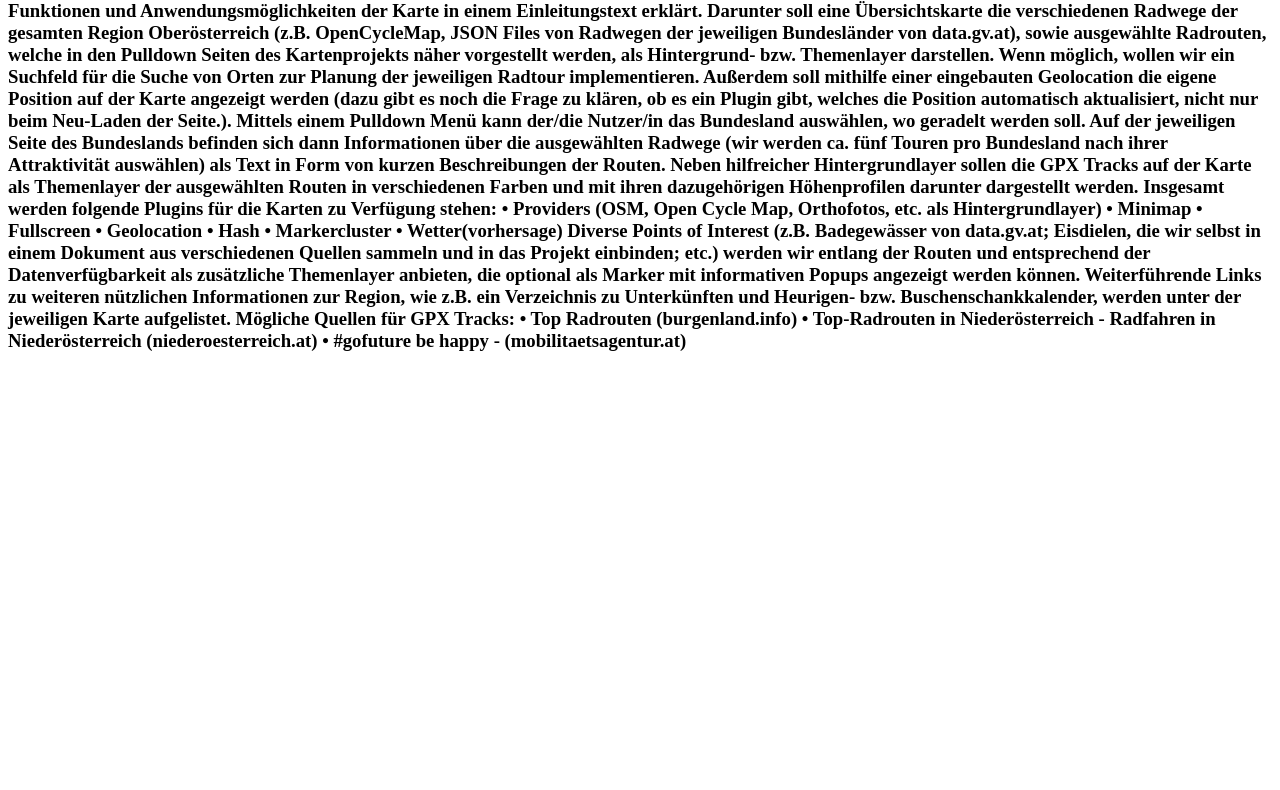
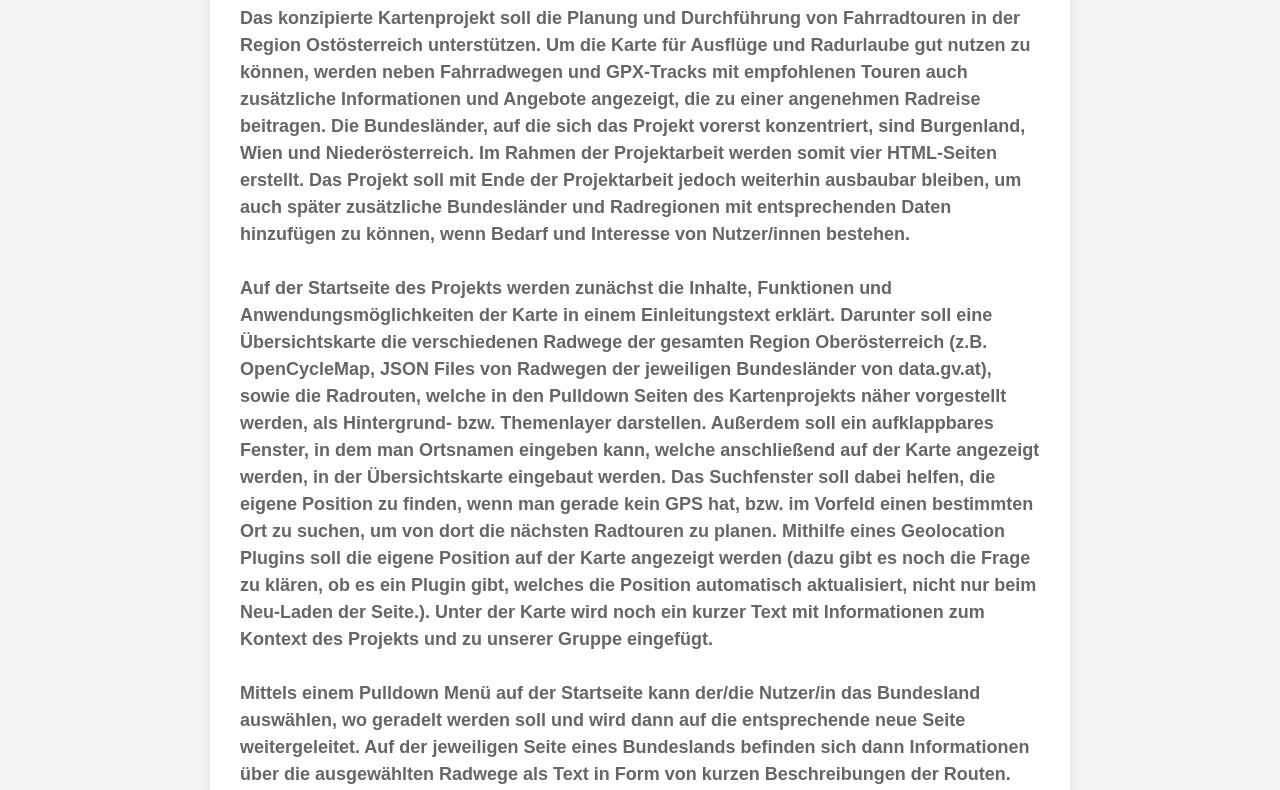
Before and after one commit to bikebuddies/radl, a plain HTML site: page index.html in a window 1280 px wide. Shown: the part 176-966 px from the top of the page. Before the commit the page ends 800 px from the top, so only its background shows below. Drawn offline with Linux system fonts and the light colour scheme.

Commit message:
Simon: Konzept auf Homepage eingetragen mit Links und CSS

```diff
--- a/index.html
+++ b/index.html
@@ -1,42 +1,88 @@
-<h1> BikeBuddies</h1>
+<!DOCTYPE html>
+<html>
 
-<h3>
-    BikeBuddies
-    Das konzipierte Kartenprojekt soll die Planung und Durchführung von Fahrradtouren in Ostösterreich unterstützen. Um
-    die Karte für Ausflüge und Radurlaube zu optimieren, können neben Fahrradwegen und GPX Tracks für empfohlene Touren
-    auch zusätzliche Informationen und Angebote angezeigt werden, die zu einer angenehmen Radreise beitragen. Die
-    Bundesländer, auf die sich das Projekt vorerst konzentriert, sind Burgenland, Wien und Niederösterreich. Das Projekt
-    soll mit Ende der Projektarbeit aber weiterhin ausbaubar bleiben, um auch später zusätzliche Bundesländer und
-    Radregionen mit entsprechenden Daten hinzufügen zu können, wenn Bedarf und Interesse von Nutzer/innen bestehen.
-    Auf der Startseite des Projekts werden zunächst die Funktionen und Anwendungsmöglichkeiten der Karte in einem
-    Einleitungstext erklärt. Darunter soll eine Übersichtskarte die verschiedenen Radwege der gesamten Region
-    Oberösterreich (z.B. OpenCycleMap, JSON Files von Radwegen der jeweiligen Bundesländer von data.gv.at), sowie
-    ausgewählte Radrouten, welche in den Pulldown Seiten des Kartenprojekts näher vorgestellt werden, als Hintergrund-
-    bzw. Themenlayer darstellen. Wenn möglich, wollen wir ein Suchfeld für die Suche von Orten zur Planung der
-    jeweiligen Radtour implementieren. Außerdem soll mithilfe einer eingebauten Geolocation die eigene Position auf der
-    Karte angezeigt werden (dazu gibt es noch die Frage zu klären, ob es ein Plugin gibt, welches die Position
-    automatisch aktualisiert, nicht nur beim Neu-Laden der Seite.).
-    Mittels einem Pulldown Menü kann der/die Nutzer/in das Bundesland auswählen, wo geradelt werden soll. Auf der
-    jeweiligen Seite des Bundeslands befinden sich dann Informationen über die ausgewählten Radwege (wir werden ca. fünf
-    Touren pro Bundesland nach ihrer Attraktivität auswählen) als Text in Form von kurzen Beschreibungen der Routen.
-    Neben hilfreicher Hintergrundlayer sollen die GPX Tracks auf der Karte als Themenlayer der ausgewählten Routen in
-    verschiedenen Farben und mit ihren dazugehörigen Höhenprofilen darunter dargestellt werden. Insgesamt werden
-    folgende Plugins für die Karten zu Verfügung stehen:
-    • Providers (OSM, Open Cycle Map, Orthofotos, etc. als Hintergrundlayer)
-    • Minimap
-    • Fullscreen
-    • Geolocation
-    • Hash
-    • Markercluster
-    • Wetter(vorhersage)
-    Diverse Points of Interest (z.B. Badegewässer von data.gv.at; Eisdielen, die wir selbst in einem Dokument aus
-    verschiedenen Quellen sammeln und in das Projekt einbinden; etc.) werden wir entlang der Routen und entsprechend der
-    Datenverfügbarkeit als zusätzliche Themenlayer anbieten, die optional als Marker mit informativen Popups angezeigt
-    werden können. Weiterführende Links zu weiteren nützlichen Informationen zur Region, wie z.B. ein Verzeichnis zu
-    Unterkünften und Heurigen- bzw. Buschenschankkalender, werden unter der jeweiligen Karte aufgelistet.
-    Mögliche Quellen für GPX Tracks:
-    • Top Radrouten (burgenland.info)
-    • Top-Radrouten in Niederösterreich - Radfahren in Niederösterreich (niederoesterreich.at)
-    • #gofuture be happy - (mobilitaetsagentur.at)
+<head>
+  <title>BikeBuddies: Radln in Ostösterreich</title>
+  <link rel="stylesheet" href="main.css">
+</head>
 
-</h3>
+<body>
+  <div class="container">
+    <h5>VU Geoinformatik: Web mapping (Sommersemester 2023) - Konzept zum Gruppenprojekt
+      Projektgruppe: <br>Simon Damarow, Miriam Kirschner, Laura Saxero</h5>
+    <h1>BikeBuddies</h1>
+    <h3>
+      Das konzipierte Kartenprojekt soll die Planung und Durchführung von Fahrradtouren in der Region Ostösterreich
+      unterstützen. Um die Karte für Ausflüge und Radurlaube gut nutzen zu können, werden neben Fahrradwegen und
+      GPX-Tracks mit empfohlenen Touren auch zusätzliche Informationen und Angebote angezeigt, die zu einer angenehmen
+      Radreise beitragen. Die Bundesländer, auf die sich das Projekt vorerst konzentriert, sind Burgenland, Wien und
+      Niederösterreich. Im Rahmen der Projektarbeit werden somit vier HTML-Seiten erstellt. Das Projekt soll mit Ende
+      der Projektarbeit jedoch weiterhin ausbaubar bleiben, um auch später zusätzliche Bundesländer und Radregionen mit
+      entsprechenden Daten hinzufügen zu können, wenn Bedarf und Interesse von Nutzer/innen bestehen.
+      <br> <br>
+      Auf der Startseite des Projekts werden zunächst die Inhalte, Funktionen und Anwendungsmöglichkeiten der Karte in
+      einem Einleitungstext erklärt. Darunter soll eine Übersichtskarte die verschiedenen Radwege der gesamten Region
+      Oberösterreich (z.B. OpenCycleMap, JSON Files von Radwegen der jeweiligen Bundesländer von data.gv.at), sowie die
+      Radrouten, welche in den Pulldown Seiten des Kartenprojekts näher vorgestellt werden, als Hintergrund- bzw.
+      Themenlayer darstellen. Außerdem soll ein aufklappbares Fenster, in dem man Ortsnamen eingeben kann, welche
+      anschließend auf der Karte angezeigt werden, in der Übersichtskarte eingebaut werden. Das Suchfenster soll dabei
+      helfen, die eigene Position zu finden, wenn man gerade kein GPS hat, bzw. im Vorfeld einen bestimmten Ort zu
+      suchen, um von dort die nächsten Radtouren zu planen. Mithilfe eines Geolocation Plugins soll die eigene Position
+      auf der Karte angezeigt werden (dazu gibt es noch die Frage zu klären, ob es ein Plugin gibt, welches die Position
+      automatisch aktualisiert, nicht nur beim Neu-Laden der Seite.). Unter der Karte wird noch ein kurzer Text mit
+      Informationen zum Kontext des Projekts und zu unserer Gruppe eingefügt.
+      <br> <br>
+      Mittels einem Pulldown Menü auf der Startseite kann der/die Nutzer/in das Bundesland auswählen, wo geradelt werden
+      soll und wird dann auf die entsprechende neue Seite weitergeleitet. Auf der jeweiligen Seite eines Bundeslands
+      befinden sich dann Informationen über die ausgewählten Radwege als Text in Form von kurzen Beschreibungen der
+      Routen. Wir werden ca. fünf Touren pro Bundesland auswählen, die wir am ansprechendsten finden. Neben hilfreicher
+      Hintergrundlayer (z.B. Orthofotos und Topographie mit Beschriftungen) sollen die GPX Tracks auf der Karte als
+      Themenlayer der ausgewählten Routen in verschiedenen Farben und mit ihren dazugehörigen Höhenprofilen darunter
+      dargestellt werden. Diverse Points of Interest (z.B. Badegewässer von data.gv.at; Eisdielen, die wir selbst in
+      einem Dokument aus verschiedenen Quellen entlang der Routen sammeln und in das Projekt einbinden) werden wir
+      entlang der Routen und entsprechend der Datenverfügbarkeit als zusätzliche Themenlayer anbieten, die optional als
+      Marker mit informativen Popups angezeigt werden können. Insgesamt werden folgende Plugins für die Karten zu
+      Verfügung stehen:
+      <ul>
+        <li>Providers (OSM, Open Cycle Map, Orthofotos, etc. als Hintergrundlayer)</li>
+        <li>Minimap</li>
+        <li>Fullscreen</li>
+        <li>Geolocation</li>
+        <li>Hash</li>
+        <li>Markercluster</li>
+        <li>Wettervorhersage</li>
+      </ul>
+
+      Weiterführende Links zu weiteren nützlichen Informationen zur Region, wie z.B. ein Verzeichnis zu Unterkünften und
+      Heurigen- bzw. Buschenschankkalender, werden unter der jeweiligen Karte aufgelistet.
+
+      <h1>Mögliche Quellen für GPX Tracks:</h1>
+      <ul>
+        <li><a href="https://www.burgenland.info/erleben/sportlich-aktiv/mit-dem-rad/top-radrouten">Top Radrouten (burgenland.info)</a></li>
+        <li><a href="https://www.niederoesterreich.at/top-radrouten">Top-Radrouten in Niederösterreich - Radfahren in Niederösterreich (niederoesterreich.at)</a></li>
+        <li><a href="https://www.mobilitaetsagentur.at/touren/">#gofuture be happy - (mobilitaetsagentur.at)</a></li>
+      </ul>
+
+      <h1>Mögliche Quellen für Points of Interest:</h1>
+      <ul>
+        <li><a href="https://www.data.gv.at/katalog/dataset/2646025c-8ab9-4850-b76c-c2f508b34798">Österreichische Badegewässer</a></li>
+        <li><a href="https://www.data.gv.at/katalog/dataset/898afe8c-0297-45d6-b4b5-0cb9e632094b">Österreichische Badegewässer</a></li>
+        <li>Eisgeschäfte: Koordinaten von google.maps in eigenes Excel übertragen</li>
+      </ul>
+
+      <h1>Mögliche Quellen für weiterführende Links:</h1>
+      <ul>
+        <li><a href="https://www.heurigenkalender.at/de/">Heurigen und Buschenschanken: Heurigenkalender</a></li>
+        <li><a href="http://www.wienerheurige.at/de/">Heurigen und Buschenschanken: Wienerheurige</a></li>
+        <li><a href="https://heurigenkalender.niederoesterreich.at/">Heurigen und Buschenschanken: Heurigenkalender Niederösterreich</a></li>
+        <li><a href="https://www.burgenland.info/heurige-und-buschenschenken">Heurigen und Buschenschanken</a></li>
+        <li><a href="https://www.burgenland.info/uebernachten/unterkuenfte/unterkuenfte-fuer-radfahrer">Unterkünfte: für Radfahrer</a></li>
+        <li><a href="https://www.wien.info/de/reiseinfos/hotels-unterkunft/liste-der-unterkuenfte?type=pension,privatzimmer&bycicle=is_bike_friendly">Unterkünfte: Hotels & Unterkünfte in Wien - wien.info</a></li>
+        <li><a href="https://www.niederoesterreich.at/radfreundliche-unterkunft">Unterkünfte: Radfreundliche Betriebe - Radfahren in Niederösterreich (niederoesterreich.at)</a></li>
+      </ul>
+
+    </h3>
+  </div>
+</body>
+
+</html>
--- /dev/null
+++ b/main.css
@@ -0,0 +1,43 @@
+body {
+    font-family: Arial, sans-serif;
+    background-color: #f2f2f2;
+    margin: 0;
+    padding: 20px;
+  }
+
+  .container {
+    max-width: 800px;
+    margin: 0 auto;
+    background-color: #fff;
+    padding: 30px;
+    border-radius: 5px;
+    box-shadow: 0 2px 5px rgba(0, 0, 0, 0.1);
+  }
+
+  h1 {
+    color: #333;
+    font-size: 32px;
+    text-align: center;
+    margin-bottom: 20px;
+  }
+
+  h3 {
+    color: #666;
+    font-size: 18px;
+    line-height: 1.5;
+  }
+
+
+  @media (max-width: 600px) {
+    .container {
+      padding: 20px;
+    }
+
+    h1 {
+      font-size: 24px;
+    }
+
+    h3 {
+      font-size: 16px;
+    }
+  }
```
